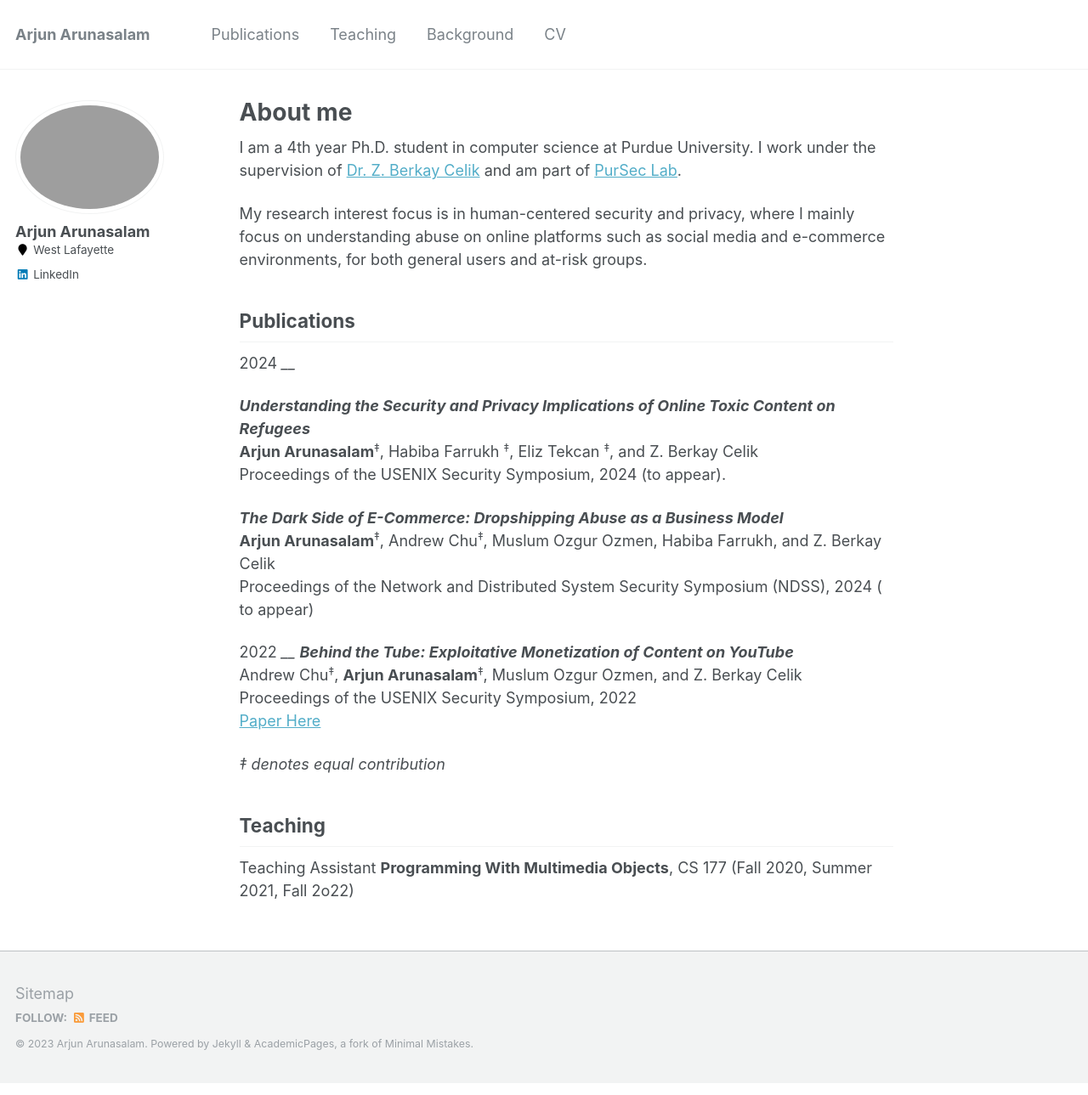
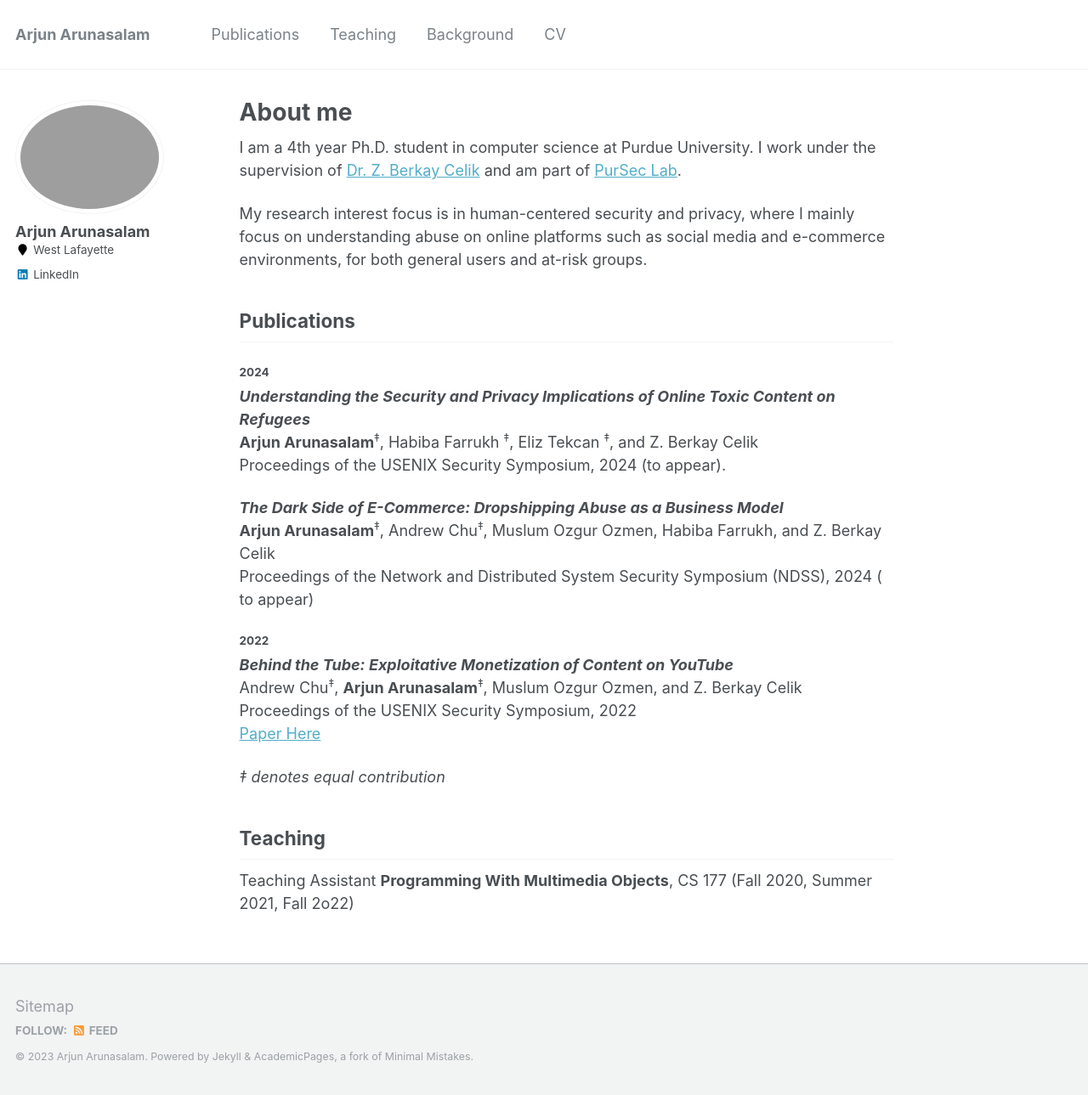
Before and after one commit to arjunarunasalam/arjunarunasalam.github.io, a Jekyll site: the page built from _pages/about.md, in a window 1280 px wide. Shown: the whole page at 85% size. Built offline with Jekyll 4.4.1, drawn with Linux system fonts in a browser that asks for light colours.

Commit message:
Fixing publication year

```diff
--- a/_pages/about.md
+++ b/_pages/about.md
@@ -17,8 +17,8 @@ My research interest focus is in human-centered security and privacy, where I ma
 Publications
 ------------
 
-2024
-____
+#### 2024
+
 
 
 ***Understanding the Security and Privacy Implications of Online Toxic Content on Refugees*** <br>
@@ -34,8 +34,8 @@ Security Symposium (NDSS), 2024  ( to appear)<br>
 
 
 
-2022
-____
+#### 2022
+
 ***Behind the Tube: Exploitative Monetization of Content on YouTube*** <br>
 Andrew Chu<sup>‡</sup>,  **Arjun Arunasalam**<sup>‡</sup>, Muslum Ozgur Ozmen, and Z. Berkay Celik<br>
 Proceedings of the USENIX Security Symposium, 2022 <br>
```
Also changed, not shown: 1 other file.
